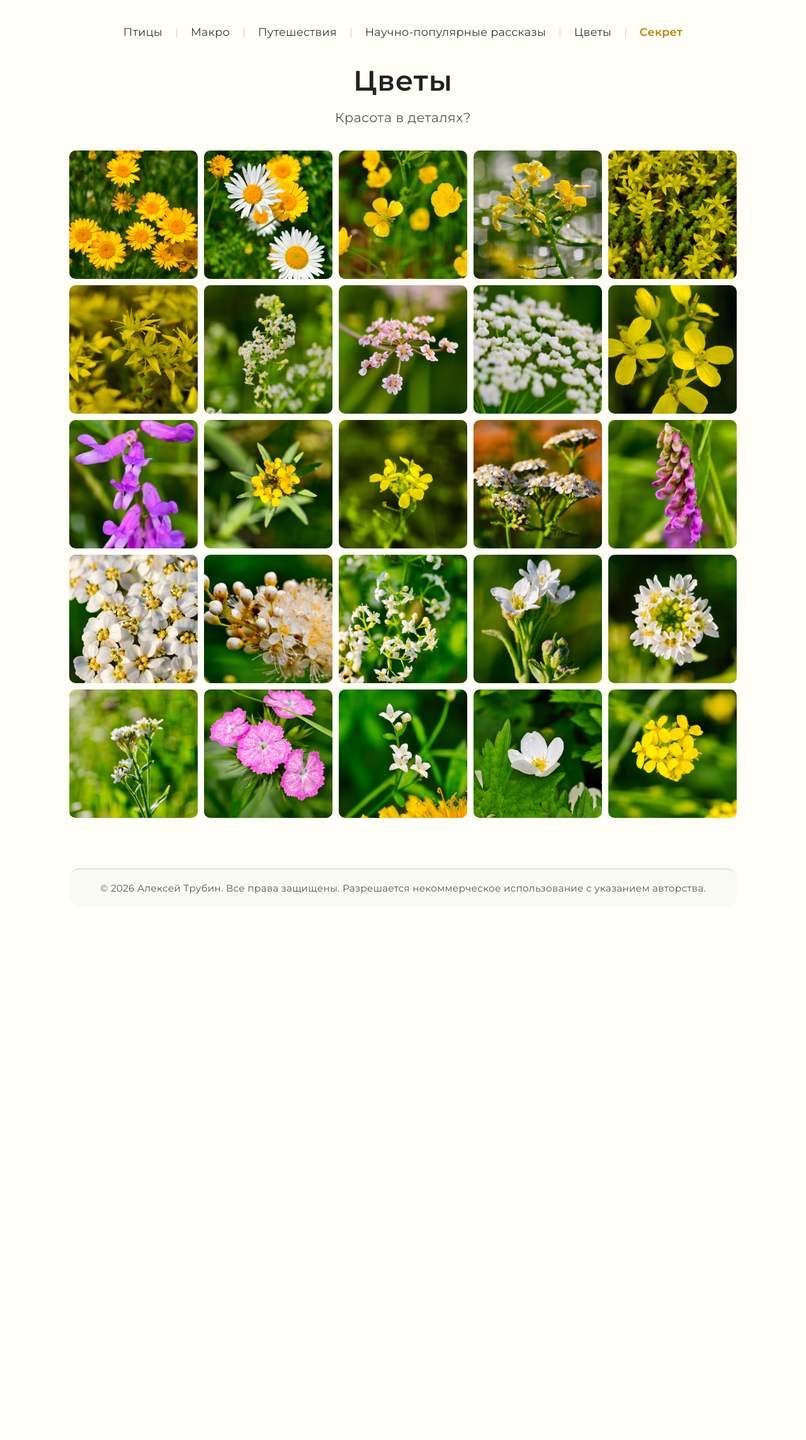
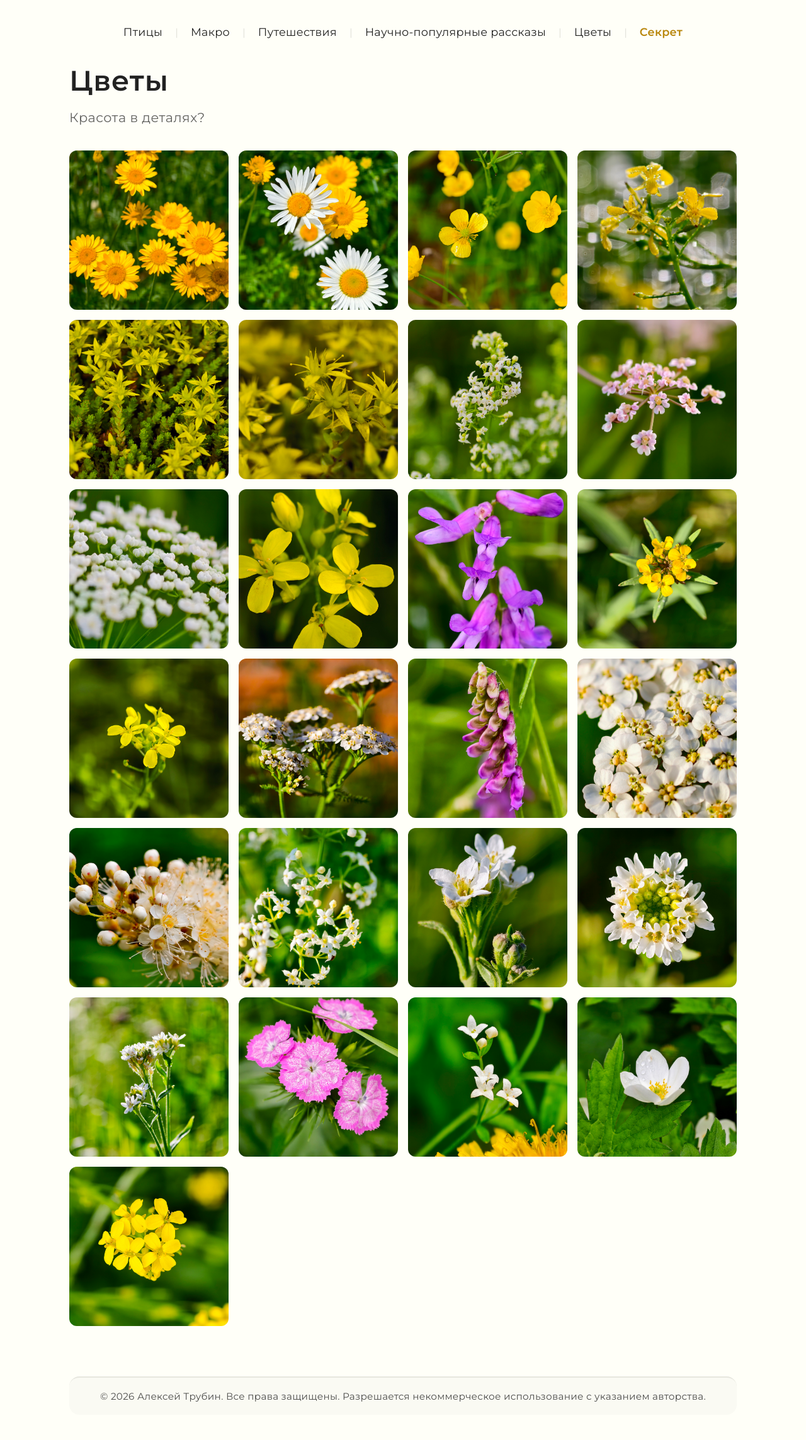
Before and after one commit to alextrubin/alextrubin.github.io, a Jekyll site: the page built from flowers/index.html, in a window 1280 px wide. Shown: the whole page at 63% size. Built offline with Jekyll 4.4.1, drawn with Linux system fonts in a browser that asks for light colours; before the commit the page ends 1480 px from its top, so only the background shows below that.

Commit message:
Update style.css новый

```diff
--- a/css/style.css
+++ b/css/style.css
@@ -1,23 +1,81 @@
+/* ===== Общие сбросы и базовые настройки ===== */
 * {
   margin: 0;
   padding: 0;
   box-sizing: border-box;
 }
 
+/* ===== Переменные для светлой и тёмной темы ===== */
+:root {
+  --bg-color: #fffff8;
+  --text-color: #222;
+  --card-bg: #f9f9f2;
+  --border-color: #e0e0d8;
+  --shadow: rgba(0, 0, 0, 0.05);
+  --shadow-hover: rgba(0, 0, 0, 0.12);
+  --lightbox-bg: rgba(0, 0, 0, 0.92);
+  --caption-color: #eee;
+}
+
+body.dark-theme {
+  --bg-color: #1e1e1e;
+  --text-color: #eee;
+  --card-bg: #2a2a2a;
+  --border-color: #444;
+  --shadow: rgba(0, 0, 0, 0.3);
+  --shadow-hover: rgba(0, 0, 0, 0.5);
+  --caption-color: #ccc;
+}
+
 body {
-      background-color: #fffff8;
+  background-color: var(--bg-color);
   font-family: 'Montserrat', 'Arial', sans-serif;
   min-height: 100vh;
   display: flex;
   flex-direction: column;
   align-items: center;
-      padding: 40px 20px;
+  margin: 0;
+  padding: 0;
+  color: var(--text-color);
+  transition: background-color 0.3s, color 0.3s;
 }
 
 .container {
   max-width: 1100px;
   width: 100%;
-      text-align: center;
+  padding: 40px 20px;
+  margin: 0 auto;
+  display: flex;
+  flex-direction: column;
+  flex: 1;
+}
+
+main {
+  flex: 1;
+}
+
+/* ===== Кнопка переключения темы ===== */
+.theme-btn {
+  position: fixed;
+  top: 20px;
+  right: 20px;
+  width: 48px;
+  height: 48px;
+  border-radius: 50%;
+  border: none;
+  background: var(--card-bg);
+  box-shadow: 0 2px 8px var(--shadow);
+  font-size: 1.8rem;
+  cursor: pointer;
+  transition: background 0.3s, transform 0.2s;
+  z-index: 100;
+  display: flex;
+  align-items: center;
+  justify-content: center;
+}
+
+.theme-btn:hover {
+  transform: scale(1.05);
 }
 
 /* ===== Кнопки переключения языков ===== */
@@ -29,26 +87,26 @@
 
 .lang-btn {
   background: none;
-      border: 2px solid #ddd;
+  border: 2px solid var(--border-color);
   border-radius: 30px;
   padding: 8px 20px;
   font-size: 1rem;
   font-weight: 600;
   font-family: 'Montserrat', sans-serif;
   cursor: pointer;
-      background-color: #f9f9f9;
+  background-color: var(--card-bg);
   transition: all 0.2s;
-      color: #333;
+  color: var(--text-color);
 }
 
 .lang-btn:hover {
-      background-color: #e0e0e0;
+  background-color: var(--border-color);
 }
 
 .lang-btn.active {
-      background-color: #222;
-      color: white;
-      border-color: #222;
+  background-color: var(--text-color);
+  color: var(--bg-color);
+  border-color: var(--text-color);
 }
 
 .lang-btn:not(:last-child) {
@@ -62,10 +120,10 @@
   gap: 30px;
   text-align: left;
   margin-bottom: 30px;
-      background: #f9f9f2;
+  background: var(--card-bg);
   padding: 20px 30px;
   border-radius: 20px;
-      box-shadow: 0 4px 12px rgba(0,0,0,0.03);
+  box-shadow: 0 4px 12px var(--shadow);
 }
 
 .welcome-photo {
@@ -74,19 +132,20 @@
   height: 130px;
   border-radius: 50%;
   object-fit: cover;
-      box-shadow: 0 4px 12px rgba(0,0,0,0.1);
+  box-shadow: 0 4px 12px var(--shadow);
 }
 
 .welcome-text h2 {
   font-size: 1.8rem;
   font-weight: 600;
-      color: #222;
+  color: var(--text-color);
   margin-bottom: 8px;
 }
 
 .welcome-text p {
   font-size: 1.1rem;
-      color: #555;
+  color: var(--text-color);
+  opacity: 0.8;
   line-height: 1.6;
 }
 
@@ -112,7 +171,7 @@
   text-decoration: none;
   font-size: 1.1rem;
   font-weight: 500;
-      color: #333;
+  color: var(--text-color);
   padding: 6px 0;
   border-bottom: 2px solid transparent;
   transition: border-color 0.2s, color 0.2s;
@@ -120,11 +179,10 @@
 }
 
 .nav-menu a:hover {
-      color: #000;
-      border-bottom-color: #888;
+  color: var(--text-color);
+  border-bottom-color: var(--text-color);
 }
 
-    /* Секретная ссылка — особый стиль */
 .nav-menu a.secret {
   color: #b8860b;
   font-weight: 600;
@@ -134,10 +192,9 @@
   border-bottom-color: #b8860b;
 }
 
-    /* Разделители между пунктами (можно использовать псевдоэлемент) */
 .nav-menu li:not(:last-child)::after {
   content: "|";
-      color: #ccc;
+  color: var(--border-color);
   margin-left: 20px;
 }
 
@@ -146,24 +203,25 @@
   font-size: 2.8rem;
   font-weight: 600;
   letter-spacing: 1px;
-      color: #222;
+  color: var(--text-color);
   margin-bottom: 1.2rem;
 }
 
 .subheading {
   font-size: 1.3rem;
   font-weight: 400;
-      color: #555;
+  color: var(--text-color);
+  opacity: 0.7;
   margin-bottom: 2.5rem;
   letter-spacing: 0.5px;
 }
 
-    /* ===== Галерея ===== */
+/* ===== Галерея (главная) ===== */
 .gallery {
   display: flex;
   flex-wrap: wrap;
   justify-content: center;
-      gap: 90px;
+  gap: 30px;
   margin-bottom: 3rem;
 }
 
@@ -178,22 +236,22 @@
   aspect-ratio: 4 / 3;
   object-fit: cover;
   border-radius: 12px;
-      box-shadow: 0 4px 12px rgba(0, 0, 0, 0.05);
-      background-color: #f5f5f5;
+  box-shadow: 0 4px 12px var(--shadow);
+  background-color: var(--card-bg);
   display: block;
   transition: transform 0.3s ease, box-shadow 0.3s ease;
 }
 
 .photo-card img:hover {
   transform: scale(1.03);
-      box-shadow: 0 8px 20px rgba(0, 0, 0, 0.12);
+  box-shadow: 0 8px 20px var(--shadow-hover);
 }
 
 .photo-card .caption {
   margin-top: 12px;
   font-size: 1.1rem;
   font-weight: 400;
-      color: #333;
+  color: var(--text-color);
   letter-spacing: 0.3px;
 }
 
@@ -201,7 +259,8 @@
 .thanks {
   font-size: 1.4rem;
   font-style: italic;
-      color: #444;
+  color: var(--text-color);
+  opacity: 0.7;
   margin-top: 10px;
   letter-spacing: 0.3px;
 }
@@ -214,8 +273,149 @@
   display: block;
 }
 
-    /* ===== Адаптив для мобильных ===== */
+/* ===== Сетка для цветов (и других разделов) ===== */
+.flower-grid {
+  display: grid;
+  grid-template-columns: repeat(auto-fill, minmax(200px, 1fr));
+  gap: 16px;
+  margin-top: 30px;    /* отступ сверху от предыдущего элемента */
+  margin-bottom: 40px; /* отступ снизу до следующего */
+}
+
+.grid-item {
+  aspect-ratio: 1 / 1;
+  overflow: hidden;
+  border-radius: 12px;        /* скругление углов — вы меняли на 2px, поставьте нужное */
+  background-color: var(--card-bg);
+}
+
+.grid-item img {
+  width: 100%;
+  height: 100%;
+  object-fit: cover;
+  display: block;
+  transition: transform 0.5s ease;
+  cursor: pointer;
+}
+
+.grid-item img:hover {
+  transform: scale(1.07);
+}
+
+/* ===== Лайтбокс ===== */
+.lightbox {
+  display: none;
+  position: fixed;
+  z-index: 9999;
+  top: 0;
+  left: 0;
+  width: 100%;
+  height: 100%;
+  background-color: var(--lightbox-bg);
+  justify-content: center;
+  align-items: center;
+  flex-direction: column;
+}
+
+.lightbox.active {
+  display: flex;
+}
+
+.lightbox-image {
+  max-width: 90%;
+  max-height: 80vh;
+  object-fit: contain;
+  border-radius: 8px;
+  box-shadow: 0 8px 30px rgba(0,0,0,0.6);
+}
+
+.lightbox-caption {
+  color: var(--caption-color);
+  font-size: 1.2rem;
+  margin-top: 20px;
+  font-family: 'Montserrat', sans-serif;
+  text-align: center;
+  max-width: 80%;
+}
+
+.close-lightbox {
+  position: absolute;
+  top: 30px;
+  right: 40px;
+  font-size: 3rem;
+  color: #fff;
+  cursor: pointer;
+  font-weight: 300;
+  transition: color 0.2s;
+  line-height: 1;
+}
+
+.close-lightbox:hover {
+  color: #aaa;
+}
+
+/* Стрелки в лайтбоксе */
+.lightbox-prev,
+.lightbox-next {
+  position: absolute;
+  top: 50%;
+  transform: translateY(-50%);
+  background: rgba(255,255,255,0.15);
+  border: none;
+  color: #fff;
+  font-size: 3rem;
+  font-weight: 300;
+  cursor: pointer;
+  padding: 10px 20px;
+  border-radius: 50%;
+  transition: background 0.2s;
+  line-height: 1;
+  backdrop-filter: blur(4px);
+}
+
+.lightbox-prev:hover,
+.lightbox-next:hover {
+  background: rgba(255,255,255,0.3);
+}
+
+.lightbox-prev {
+  left: 20px;
+}
+
+.lightbox-next {
+  right: 20px;
+}
+
+/* ===== Футер ===== */
+.site-footer {
+  margin-top: 40px;
+  padding: 20px 0;
+  border-top: 2px solid var(--border-color);
+  background-color: var(--card-bg);
+  border-radius: 16px;
+  text-align: center;
+  font-family: 'Montserrat', sans-serif;
+  font-size: 0.95rem;
+  color: var(--text-color);
+  opacity: 0.8;
+  letter-spacing: 0.3px;
+  transition: background-color 0.3s;
+}
+
+.site-footer p {
+  margin: 0;
+}
+
+.site-footer:hover {
+  background-color: var(--border-color);
+}
+
+/* ===== Адаптив ===== */
 @media (max-width: 700px) {
+  .container {
+    padding: 20px 15px;
+  }
+
   .welcome {
     flex-direction: column;
     text-align: center;
@@ -249,98 +449,12 @@
   .nav-menu li:not(:last-child)::after {
     margin-left: 12px;
   }
-    }
 
-
-
-/* Бахаем галерею цветов */
-/* ===== Сетка для цветов ===== */
-.flower-grid {
-  display: grid;
-  grid-template-columns: repeat(auto-fill, minmax(200px, 1fr));
-  gap: 10px;
-  margin-top: 30px;
-  margin-bottom: 40px;
-}
-
-.grid-item {
-  aspect-ratio: 1 / 1; /* Квадратные ячейки */
-  overflow: hidden;
-  border-radius: 10px;
-  background-color: #f0f0e8;
-}
-
-.grid-item img {
-  width: 100%;
-  height: 100%;
-  object-fit: cover;
-  display: block;
-  transition: transform 0.5s ease;
-  cursor: pointer;
-}
-
-.grid-item img:hover {
-  transform: scale(1.07);
-}
-
-/* ===== Лайтбокс ===== */
-.lightbox {
-  display: none;
-  position: fixed;
-  z-index: 9999;
-  top: 0;
-  left: 0;
-  width: 100%;
-  height: 100%;
-  background-color: rgba(0, 0, 0, 0.92);
-  justify-content: center;
-  align-items: center;
-  flex-direction: column;
-}
-
-.lightbox.active {
-  display: flex;
-}
-
-.lightbox-image {
-  max-width: 90%;
-  max-height: 80vh;
-  object-fit: contain;
-  border-radius: 8px;
-  box-shadow: 0 8px 30px rgba(0,0,0,0.6);
-}
-
-.lightbox-caption {
-  color: #eee;
-  font-size: 1.2rem;
-  margin-top: 20px;
-  font-family: 'Montserrat', sans-serif;
-  text-align: center;
-  max-width: 80%;
-}
-
-.close-lightbox {
-  position: absolute;
-  top: 30px;
-  right: 40px;
-  font-size: 3rem;
-  color: #fff;
-  cursor: pointer;
-  font-weight: 300;
-  transition: color 0.2s;
-  line-height: 1;
-}
-
-.close-lightbox:hover {
-  color: #aaa;
-}
-
-/* ===== Адаптив ===== */
-@media (max-width: 700px) {
   .flower-grid {
     grid-template-columns: repeat(auto-fill, minmax(140px, 1fr));
     gap: 8px;
   }
+
   .lightbox-image {
     max-width: 95%;
     max-height: 70vh;
@@ -353,64 +467,23 @@
     right: 20px;
     font-size: 2.5rem;
   }
+  .lightbox-prev,
+  .lightbox-next {
+    font-size: 2rem;
+    padding: 6px 12px;
+  }
+  .lightbox-prev {
+    left: 10px;
+  }
+  .lightbox-next {
+    right: 10px;
   }
 
-
-/* ===== Обёртка для sticky footer ===== */
-body {
-  display: flex;
-  flex-direction: column;
-  min-height: 100vh;
-  padding: 0; /* убираем отступы у body, переносим их на .container */
-  margin: 0;
-}
-
-.container {
-  max-width: 1100px;
-  width: 100%;
-  padding: 40px 20px; /* переносим паддинг с body сюда */
-  margin: 0 auto;
-  display: flex;
-  flex-direction: column;
-  flex: 1; /* занимает всю высоту */
-}
-
-main {
-  flex: 1; /* растягивает основное содержимое, прижимая футер вниз */
-}
-
-/* ===== Оформление футера ===== */
-.site-footer {
-  margin-top: 40px;         /* отступ от контента */
-  padding: 20px 0;
-  border-top: 2px solid #e0e0d8;  /* разделительная линия */
-  background-color: #fafaf5;     /* очень светлый фон (можно изменить) */
-  border-radius: 16px;           /* скругление углов (опционально) */
-  text-align: center;
-  font-family: 'Montserrat', sans-serif;
-  font-size: 0.95rem;
-  color: #555;
-  letter-spacing: 0.3px;
-}
-
-.site-footer p {
-  margin: 0;
-}
-
-/* Если хочешь добавить иконки соцсетей – можно позже */
-
-.site-footer:hover {
-  background-color: #f5f5ee;
-  transition: background-color 0.3s ease;
-}
-
-@media (max-width: 700px) {
-  .container {
-    padding: 20px 15px;
-  }
-  .site-footer {
-    margin-top: 30px;
-    padding: 15px 0;
-    font-size: 0.85rem;
+  .theme-btn {
+    width: 40px;
+    height: 40px;
+    font-size: 1.4rem;
+    top: 12px;
+    right: 12px;
   }
 }
```
Lines whose indentation alone changed are shown as unchanged.
